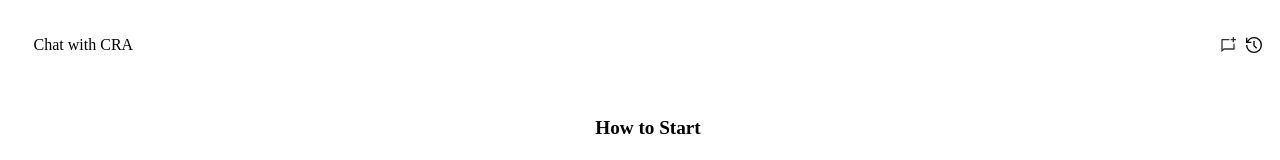
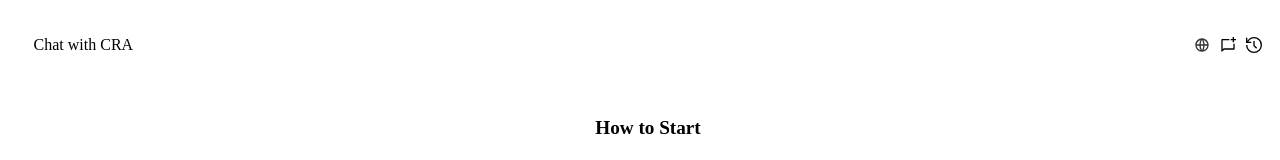
Before and after one commit to Computer-Research-Association/CodingRoadmapAssistant, a React (Vite) app in the folder webview-ui/: page / in a window 1280 px wide. In both pictures the pointer is over the element 1228 px from the left and 45 px from the top of the page. Shown: the top 160 px of the page. Built offline with nearby package versions, Linux system fonts and the light colour scheme.

Commit message:
[feat #142] add languageChange icon

```diff
--- a/webview-ui/src/components/Header.tsx
+++ b/webview-ui/src/components/Header.tsx
@@ -2,7 +2,7 @@ import "../styles/Header.css";
 import useMessagesStore from "../stores/messagesStore";
 import { GrHistory } from "react-icons/gr";
 import { RiChatNewLine } from "react-icons/ri";
-
+import { RiGlobalLine } from "react-icons/ri";
 import { vscode } from "../utilities/vscode";
 
 function Header() {
@@ -18,6 +18,9 @@ function Header() {
       <div className="header flex">
         <div className="title">Chat with CRA</div>
         <div className="icon flex">
+          <div className="icon-language" onClick={() => console.log("clicked!")}>
+            <RiGlobalLine />
+          </div>
           <div className="icon-clear" onClick={clearMessages}>
             <RiChatNewLine />
           </div>
--- a/webview-ui/src/styles/Header.css
+++ b/webview-ui/src/styles/Header.css
@@ -13,7 +13,8 @@
 }
 
 .icon-clear,
-.icon-history {
+.icon-history,
+.icon-language {
   font-size: 1rem;
   cursor: pointer;
   display: flex;
@@ -22,7 +23,8 @@
 }
 
 .icon-clear:hover::before,
-.icon-history:hover::before {
+.icon-history:hover::before,
+.icon-language:hover::before {
   content: ""; /* 렌더링 위해 필수.  */
   position: absolute;
   top: -3px;
@@ -33,9 +35,5 @@
   border-radius: 20%;
   opacity: 0;
   transition: opacity 0.3s ease;
-}
-
-.icon-clear:hover::before,
-.icon-history:hover::before {
   opacity: 1; /* Visible on hover */
 }
```
